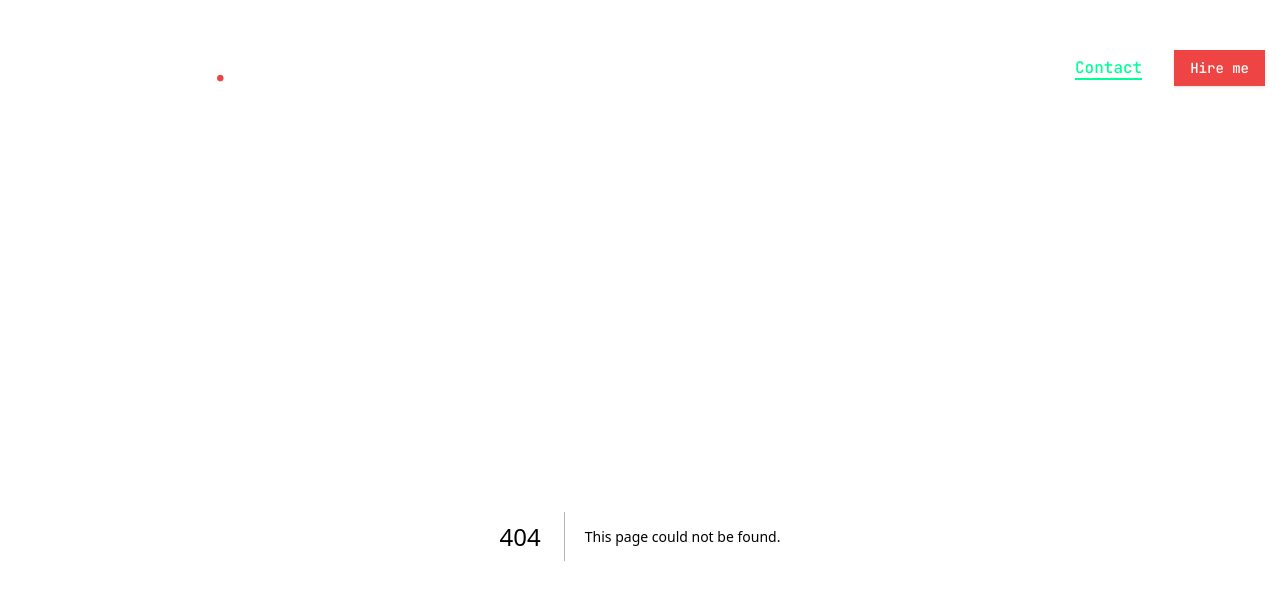
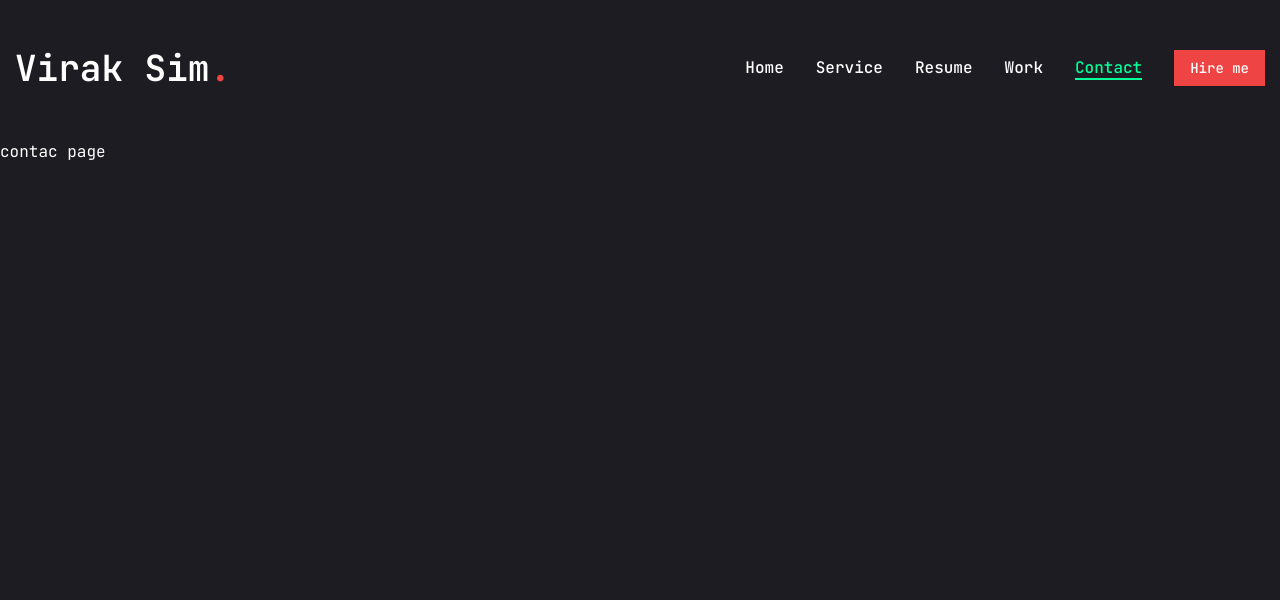
Before and after one commit to SivPing/portfolio, a Next.js app: page /contact in a window 1280 px wide. Before the commit this address had no page. Shown: the top 600 px of the page. Built offline with nearby package versions, Linux system fonts and the light colour scheme.

Commit message:
feat: new page and add motion

```diff
--- a/package.json
+++ b/package.json
@@ -17,6 +17,7 @@
     "@radix-ui/react-tooltip": "^1.1.5",
     "class-variance-authority": "^0.7.1",
     "clsx": "^2.1.1",
+    "framer-motion": "^11.14.4",
     "lucide-react": "^0.468.0",
     "next": "15.1.0",
     "react": "^19.0.0",
--- /dev/null
+++ b/src/app/contact/page.tsx
@@ -0,0 +1,9 @@
+import React from "react";
+
+export default function Contact() {
+  return (
+    <div>
+      <h1>contac page</h1>
+    </div>
+  );
+}
--- a/src/app/layout.tsx
+++ b/src/app/layout.tsx
@@ -2,6 +2,7 @@ import type { Metadata } from "next";
 import { JetBrains_Mono } from "next/font/google";
 import "./globals.css";
 import Header from "@/components/global/header";
+import PageTransition from "@/components/global/pagetransition";
 
 const jetbrainsMono = JetBrains_Mono({
   subsets: ["latin"],
@@ -23,7 +24,7 @@ export default function RootLayout({
     <html lang="en">
       <body className={`${jetbrainsMono.variable} antialiased`}>
         <Header />
-        {children}
+        <PageTransition>{children}</PageTransition>
       </body>
     </html>
   );
--- /dev/null
+++ b/src/app/resume/page.tsx
@@ -0,0 +1,9 @@
+import React from "react";
+
+export default function Resume() {
+  return (
+    <div>
+      <h1>resume page</h1>
+    </div>
+  );
+}
--- /dev/null
+++ b/src/app/work/page.tsx
@@ -0,0 +1,9 @@
+import React from "react";
+
+export default function Work() {
+  return (
+    <div>
+      <h1>work page</h1>
+    </div>
+  );
+}
--- /dev/null
+++ b/src/components/global/pagetransition.tsx
@@ -0,0 +1,29 @@
+"use client";
+import { usePathname } from "next/navigation";
+import { AnimatePresence, motion } from "framer-motion";
+import React, { ReactNode } from "react";
+
+interface PageTransitionProps {
+  children: ReactNode;
+}
+
+const PageTransition: React.FC<PageTransitionProps> = ({ children }) => {
+  const pathname = usePathname();
+  return (
+    <AnimatePresence>
+      <div key={pathname}>
+        <motion.div
+          initial={{ opacity: 1 }}
+          animate={{
+            opacity: 0,
+            transition: { delay: 0.5, duration: 0.4, ease: "easeInOut" },
+          }}
+          className="h-screen w-screen bg-primary fixed top-0 pointer-events-none"
+        />
+        {children}
+      </div>
+    </AnimatePresence>
+  );
+};
+
+export default PageTransition;
```
Also changed, not shown: 1 other file (tests, documents, lock files or other folders).
